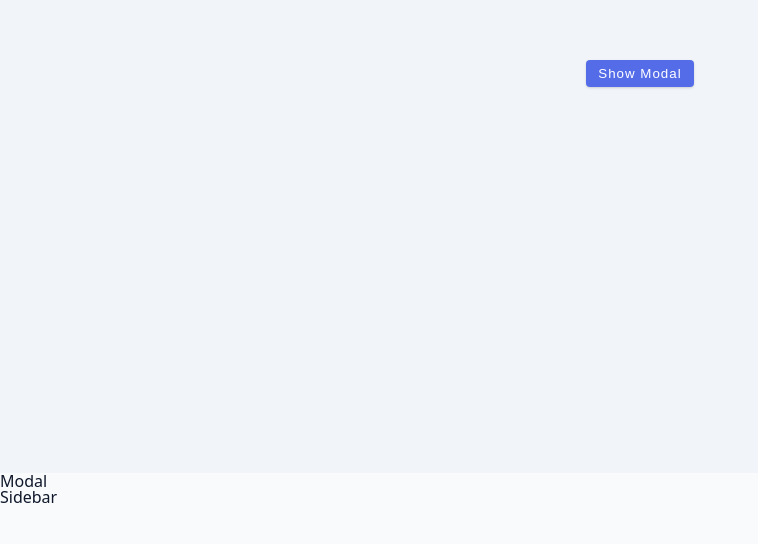
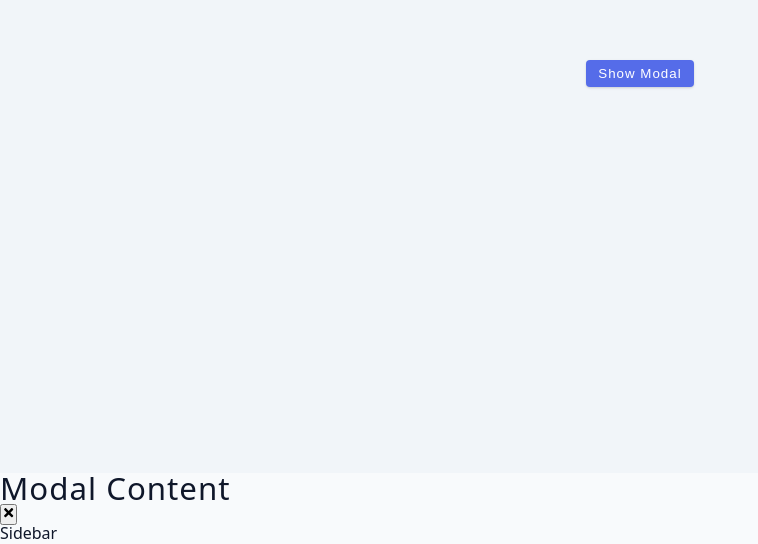
Before and after one commit to matthewcordaro/Portfolio-React-Sidebar-Modal, a React (Vite) app: page / in a window 1280 px wide. Shown: the part 327-871 px from the top of the page, without its empty margins (0-758 px from the left). Before the commit the page ends 835 px from the top, so only its background shows below. Built offline with nearby package versions, Linux system fonts and the light colour scheme.

Commit message:
populated the modal

```diff
--- a/src/Modal.jsx
+++ b/src/Modal.jsx
@@ -1,6 +1,18 @@
+import { useGlobalContext } from "./context"
+import { FaTimes } from "react-icons/fa"
+
 function Modal() {
+  const { isModalOpen, closeModal } = useGlobalContext()
   return (
-    <div>Modal</div>
+    <div className={isModalOpen ? "modal-overlay show-modal" : "modal-overlay"}>
+      <div className='modal-container'>
+        <h3>modal content</h3>
+        <button className='close-modal-btn' onClick={closeModal}>
+          <FaTimes />
+        </button>
+      </div>
+    </div>
   )
 }
+
 export default Modal
```
